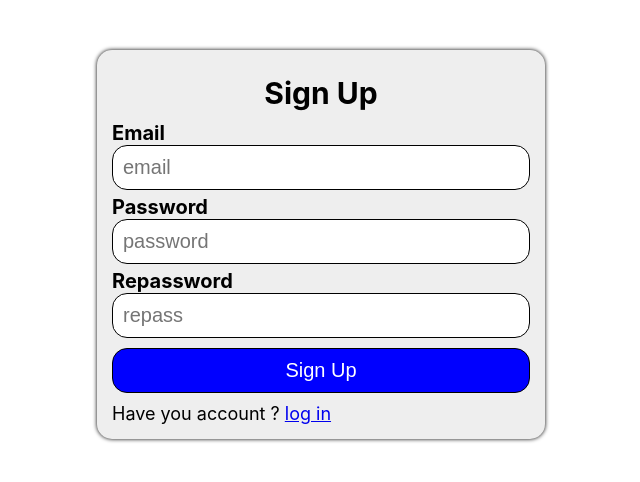
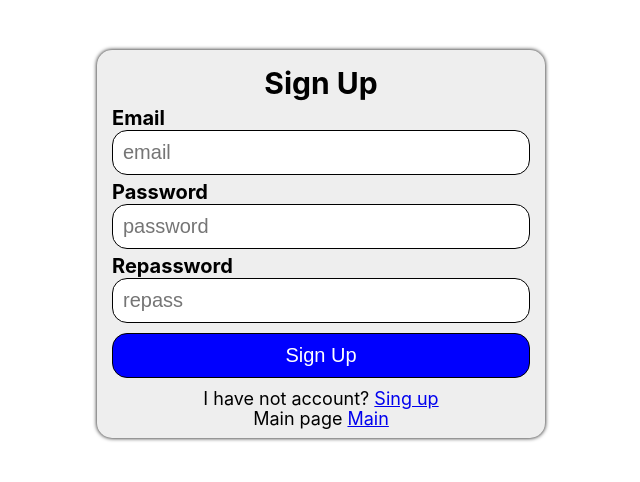
Before and after one commit to qobulovasror/share-app, a React (Create React App) app in the folder client/: page /regis in a window 1280 px wide. Shown: the top 482 px of the page, without its empty margins (319-959 px from the left). Built offline with nearby package versions, Linux system fonts and the light colour scheme.

Commit message:
error fix

```diff
--- a/client/src/App.js
+++ b/client/src/App.js
@@ -12,6 +12,8 @@ const Regis = lazy(()=>import("./pages/auth/regis"));
 
 function App() {
   const [authToken, setAuthToken] = useState(window.localStorage.getItem("authToken"));
+  const [email, setEmail] = useState();
+
   return (
     <>
       <Suspense fallback={<Loading/>}>
@@ -19,12 +21,12 @@ function App() {
           <Routes>
             <Route path='/' element={<Main/>}/>
             <Route path='/input' element={
-              (authToken)? <Input setAuthToken={setAuthToken}/>
-              : <Login setAuthToken={setAuthToken} />
+              (authToken)? <Input setAuthToken={setAuthToken} email={email} setEmail={setEmail}/>
+              : <Login setAuthToken={setAuthToken} setEmail={setEmail}/>
             }/>
             <Route path='/output' element={<Output/>}/>
-            <Route path='/login' element={<Login setAuthToken={setAuthToken}/>}/>
-            <Route path='/regis' element={<Regis setAuthToken={setAuthToken}/>}/>
+            <Route path='/login' element={<Login setAuthToken={setAuthToken}  setEmail={setEmail}/>}/>
+            <Route path='/regis' element={<Regis setAuthToken={setAuthToken}  setEmail={setEmail}/>}/>
           </Routes>
         </BrowserRouter>
       </Suspense>
--- a/client/src/index.css
+++ b/client/src/index.css
@@ -82,3 +82,10 @@ ul {
 .wrap {
   flex-wrap: wrap;
 }
+
+.center {
+  width: max-content;
+  position: absolute;
+  left: 50%;
+  transform: translateX(-50%);
+}
--- a/client/src/pages/auth/assets/style.css
+++ b/client/src/pages/auth/assets/style.css
@@ -10,10 +10,11 @@
     border: 0px solid #000;
     background-color: #eeeeee;
     box-shadow: 0 0 4px 0;
+    padding-bottom: 30px;
 }
 form h2 {
     text-align: center;
-    margin: 10px 0;
+    margin: 0px 0;
     font-size: 30px;
 }
 label {
@@ -23,7 +24,7 @@ h3 {
     margin-top: 5px;
     font-size: 20px;
 }
-input, button {
+input, .card-login button, .card-regs button {
     width: 100%;
     height: max-content;
     padding: 10px;
@@ -31,7 +32,7 @@ input, button {
     border: 1px solid #000;
     font-size: 20px;
 }
-button {
+.card-login button, .card-regs button {
     margin: 10px 0;
     background-color: #00f;
     color: #fff;
--- a/client/src/pages/auth/login.js
+++ b/client/src/pages/auth/login.js
@@ -8,7 +8,7 @@ import { filterEmail } from '../../config/regxes';
 import 'react-toastify/dist/ReactToastify.css';
 import './assets/style.css'
 
-function Login({setAuthToken}) {
+function Login({setAuthToken, setEmail}) {
     const navigate = useNavigate();
     const [user, setUser] = useState({email: "", password: ""});
     const changeHandler = (e)=>{
@@ -34,6 +34,7 @@ function Login({setAuthToken}) {
             const user = userCredential.user;
             setAuthToken(user.uid);
             window.localStorage.setItem('authToken', user.uid)
+            setEmail(user.email)
             navigate("/input")
         })
         .catch((error) => {
@@ -70,7 +71,8 @@ function Login({setAuthToken}) {
                         </label>
                         <button>Sing In</button>
                     </form>
-                    <span>I have not account ? <a href="/regis">Sing up</a></span>
+                    <span className='center'>I have not account?  <a href="/regis">Sing up</a></span> <br/>
+                    <span className='center'>Main page <a href="/">Main</a></span>
                 </div>
         </>
      );
--- a/client/src/pages/auth/regis.js
+++ b/client/src/pages/auth/regis.js
@@ -7,7 +7,7 @@ import { filterEmail } from '../../config/regxes';
 
 import 'react-toastify/dist/ReactToastify.css';
 import './assets/style.css';
-function Regis({setAuthToken}) {
+function Regis({setAuthToken, setEmail}) {
     const navigate = useNavigate();
     const [user, setUser] = useState({ email:"", password: "", repass:""});
     const setInput = (e)=>{
@@ -38,6 +38,7 @@ function Regis({setAuthToken}) {
                 toast.success("sign up success 😊")
                 setAuthToken(user.uid)
                 window.localStorage.setItem('authToken', user.uid)
+                setEmail(user.email)
                 navigate("/input")
             })
             .catch((error) => {
@@ -72,9 +73,9 @@ function Regis({setAuthToken}) {
                         <input type="password" id="repass" name='repass' placeholder='repass' onChange={setInput} value={user.repass}/>
                     </label>
                     <button>Sign Up</button>
-
                 </form>
-                <span>Have you account ? <a href="/login">log in</a></span>
+                <span className='center'>I have not account?  <a href="/regis">Sing up</a></span> <br/>
+                <span className='center'>Main page <a href="/">Main</a></span>
             </div>
         </div>
      );
--- a/client/src/pages/input/components/header.jsx
+++ b/client/src/pages/input/components/header.jsx
@@ -1,5 +1,4 @@
-import { useEffect } from "react";
-import { onAuthStateChanged, signOut } from "firebase/auth";
+import { signOut } from "firebase/auth";
 import { auth } from "../../../firebase/firebase";
 import { useNavigate } from "react-router-dom";
 import { Link } from "react-router-dom";
@@ -9,24 +8,6 @@ import "react-toastify/dist/ReactToastify.css";
 
 function Header({ setAuthToken, setUserData, userData }) {
   const navigate = useNavigate();
-
-  useEffect(() => {
-    onAuthStateChanged(auth, (user) => {
-      if (user) {
-        setUserData(user);
-        // toast.success("login succeeded 😊");
-      } else {
-        logout()
-      }
-    });
-  // eslint-disable-next-line react-hooks/exhaustive-deps
-  }, []);
-
-  const handleLogout = () => {
-    // eslint-disable-next-line no-restricted-globals
-    if(confirm("Are you want log out? 🤨"))
-      logout()
-  };
   const logout = () => {
     signOut(auth)
       .then(() => {
@@ -38,6 +19,12 @@ function Header({ setAuthToken, setUserData, userData }) {
         toast.error(error + "🙁");
       });
   };
+  const handleLogout = () => {
+    // eslint-disable-next-line no-restricted-globals
+    if(confirm("Are you want log out? 🤨"))
+      logout()
+  };
+
 
   return (
     <>
@@ -49,7 +36,7 @@ function Header({ setAuthToken, setUserData, userData }) {
               <i className="bx bxs-share-alt">Share</i>
             </Link>
             <div className="profil">
-              {userData.email}
+              {userData}
               <button onClick={handleLogout}>
                 log out
               </button>
--- a/client/src/pages/input/input.js
+++ b/client/src/pages/input/input.js
@@ -1,13 +1,15 @@
 import { useState, useEffect } from "react";
 import { collection, getDocs } from "firebase/firestore";
-
+import { onAuthStateChanged, signOut } from "firebase/auth";
+import { useNavigate } from "react-router-dom";
+import { auth } from "../../firebase/firebase";
 import {db} from '../../firebase/firebase';
 import Header from "./components/header";
 import Collection from "./components/collection/collection";
 import './assets/input.css';
 
-function Input({setAuthToken}) {
-    const [userData, setUserData] = useState({});
+function Input({setAuthToken, email, setEmail}) {
+    const [userData, setUserData] = useState("");
     const [dataCols, setDataCols] = useState([]);
     const [dataLoad, setDataLoad] = useState(true);
     const [activeWin, setActiveWin] = useState({
@@ -16,19 +18,40 @@ function Input({setAuthToken}) {
       AddItemWin: false,
       EditItem: false,
     });
+    const navigate = useNavigate();
     const AddItem = ()=>{ setActiveWin({...activeWin, AddItemWin: true}) }
     const fetchPost = async () => {
       await getDocs(collection(db, "dataItems"))
           .then((querySnapshot)=>{
               const newData = querySnapshot.docs
+                  .filter((item)=>{
+                    return email===item.data().owerId;
+                  })
                   .map((doc) => ({...doc.data(), id:doc.id }));
-                  setDataCols(newData);
+              setDataCols(newData);
               setDataLoad(false)
           })
           .catch(err=>console.log(err))
     }
   useEffect(()=>{
-      fetchPost();
+    onAuthStateChanged(auth, (user) => {
+      if (user) {
+        setUserData(user.email);
+      } else {
+        signOut(auth)
+        .then(() => {
+          setAuthToken("")
+          window.localStorage.setItem('authToken', "")
+          setEmail("");
+          navigate("/");
+        })
+        .catch((error) => {
+          console.log(error);
+        });
+      }
+    });
+    fetchPost();
+  // eslint-disable-next-line react-hooks/exhaustive-deps
   }, [])
   return (
     <>
```
